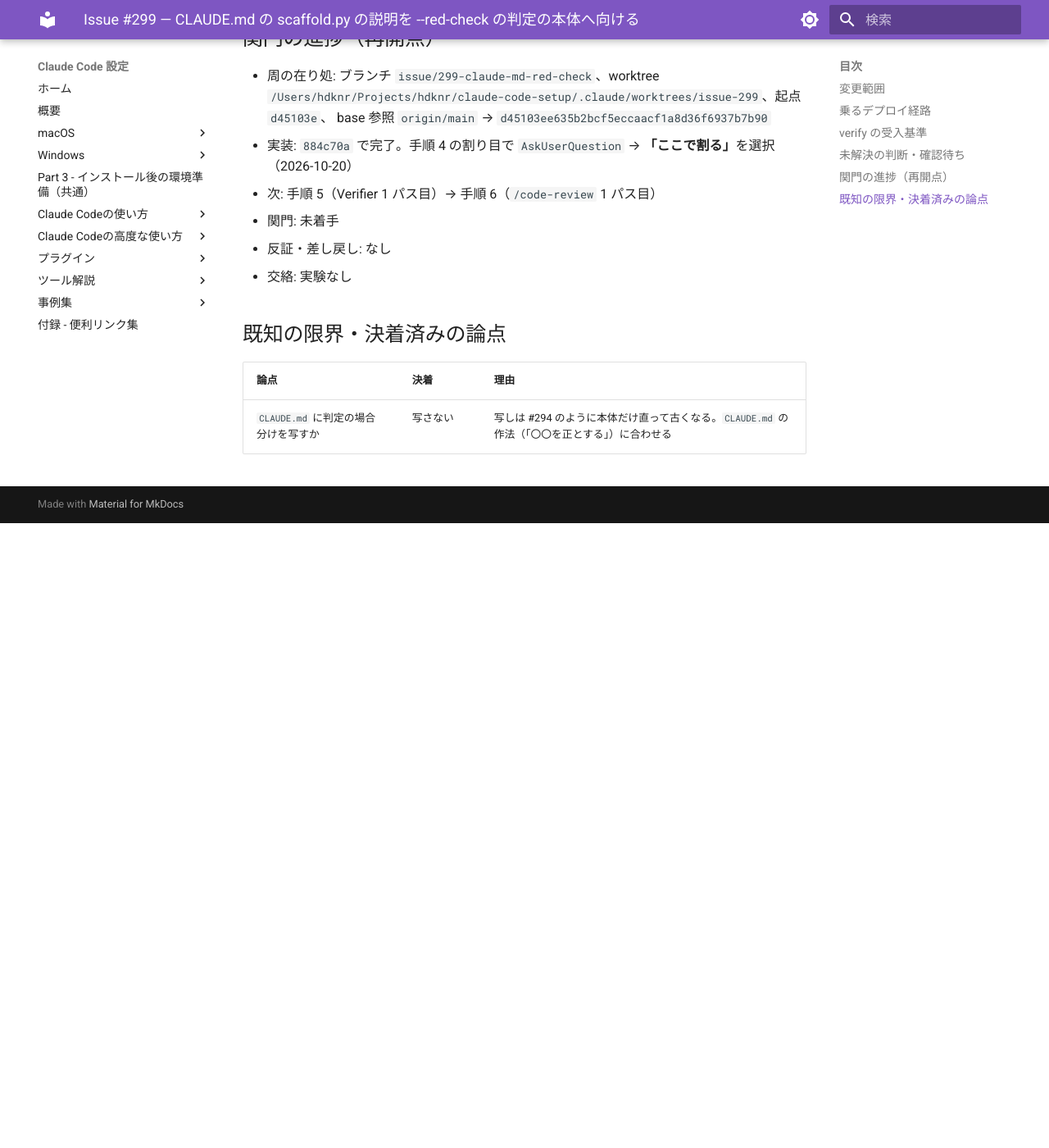
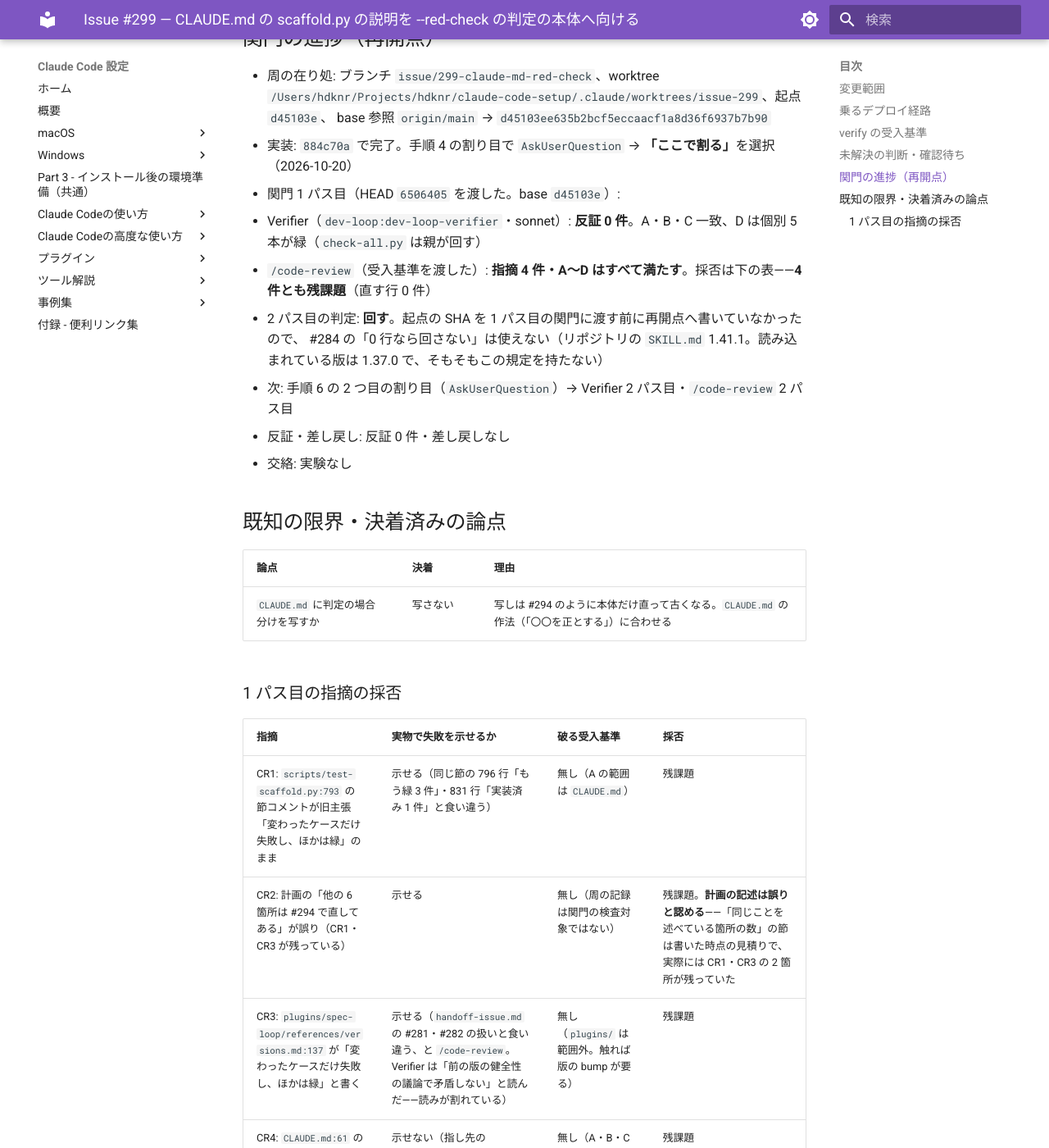
Before and after one commit to hdknr/claude-code-setup, an MkDocs documentation site: the page built from docs/plans/issue-299.md, in a window 1280 px wide and 1400 px high, scrolled down 1553 px. Shown: the whole window at 82% size. Built offline with MkDocs 1.6.1 and Material for MkDocs 9.7.7, drawn with Linux system fonts in a browser that asks for light colours; before the commit the page ends 2191 px from its top, so only the background shows below that; some of the changed text lies outside the part shown.

Commit message:
docs(plans): #299 の 1 パス目の結果と採否を記録する
Co-Authored-By: Claude Opus 5.5 <noreply@anthropic.com>

```diff
--- a/docs/plans/issue-299.md
+++ b/docs/plans/issue-299.md
@@ -43,9 +43,13 @@ main への merge のみ。`CLAUDE.md` は公開サイト（`docs/`）にもプ
   `/Users/hdknr/Projects/hdknr/claude-code-setup/.claude/worktrees/issue-299`、起点 `d45103e`、
   base 参照 `origin/main` → `d45103ee635b2bcf5eccaacf1a8d36f6937b7b90`
 - 実装: `884c70a` で完了。手順 4 の割り目で `AskUserQuestion` → **「ここで割る」**を選択（2026-10-20）
-- 次: 手順 5（Verifier 1 パス目）→ 手順 6（`/code-review` 1 パス目）
-- 関門: 未着手
-- 反証・差し戻し: なし
+- 関門 1 パス目（HEAD `6506405` を渡した。base `d45103e`）:
+  - Verifier（`dev-loop:dev-loop-verifier`・sonnet）: **反証 0 件**。A・B・C 一致、D は個別 5 本が緑（`check-all.py` は親が回す）
+  - `/code-review`（受入基準を渡した）: **指摘 4 件・A〜D はすべて満たす**。採否は下の表——**4 件とも残課題**（直す行 0 件）
+- 2 パス目の判定: **回す**。起点の SHA を 1 パス目の関門に渡す前に再開点へ書いていなかったので、
+  #284 の「0 行なら回さない」は使えない（リポジトリの `SKILL.md` 1.41.1。読み込まれている版は 1.37.0 で、そもそもこの規定を持たない）
+- 次: 手順 6 の 2 つ目の割り目（`AskUserQuestion`）→ Verifier 2 パス目・`/code-review` 2 パス目
+- 反証・差し戻し: 反証 0 件・差し戻しなし
 - 交絡: 実験なし
 
 ## 既知の限界・決着済みの論点
@@ -53,3 +57,12 @@ main への merge のみ。`CLAUDE.md` は公開サイト（`docs/`）にもプ
 | 論点 | 決着 | 理由 |
 | --- | --- | --- |
 | `CLAUDE.md` に判定の場合分けを写すか | 写さない | 写しは #294 のように本体だけ直って古くなる。`CLAUDE.md` の作法（「〇〇を正とする」）に合わせる |
+
+### 1 パス目の指摘の採否
+
+| 指摘 | 実物で失敗を示せるか | 破る受入基準 | 採否 |
+| --- | --- | --- | --- |
+| CR1: `scripts/test-scaffold.py:793` の節コメントが旧主張「変わったケースだけ失敗し、ほかは緑」のまま | 示せる（同じ節の 796 行「もう緑 3 件」・831 行「実装済み 1 件」と食い違う） | 無し（A の範囲は `CLAUDE.md`） | 残課題 |
+| CR2: 計画の「他の 6 箇所は #294 で直してある」が誤り（CR1・CR3 が残っている） | 示せる | 無し（周の記録は関門の検査対象ではない） | 残課題。**計画の記述は誤りと認める**——「同じことを述べている箇所の数」の節は書いた時点の見積りで、実際には CR1・CR3 の 2 箇所が残っていた |
+| CR3: `plugins/spec-loop/references/versions.md:137` が「変わったケースだけ失敗し、ほかは緑」と書く | 示せる（`handoff-issue.md` の #281・#282 の扱いと食い違う、と `/code-review`。Verifier は「前の版の健全性の議論で矛盾しない」と読んだ——読みが割れている） | 無し（`plugins/` は範囲外。触れば版の bump が要る） | 残課題 |
+| CR4: `CLAUDE.md:61` の新しい文言が「先に `scaffold/` の鮮度を見て古ければ 1」を落とした | 示せない（指し先の docstring 44 行にある。要約が全部を写さないのは決着済みの論点のとおり） | 無し（A・B・C を破らない） | 残課題 |
```
